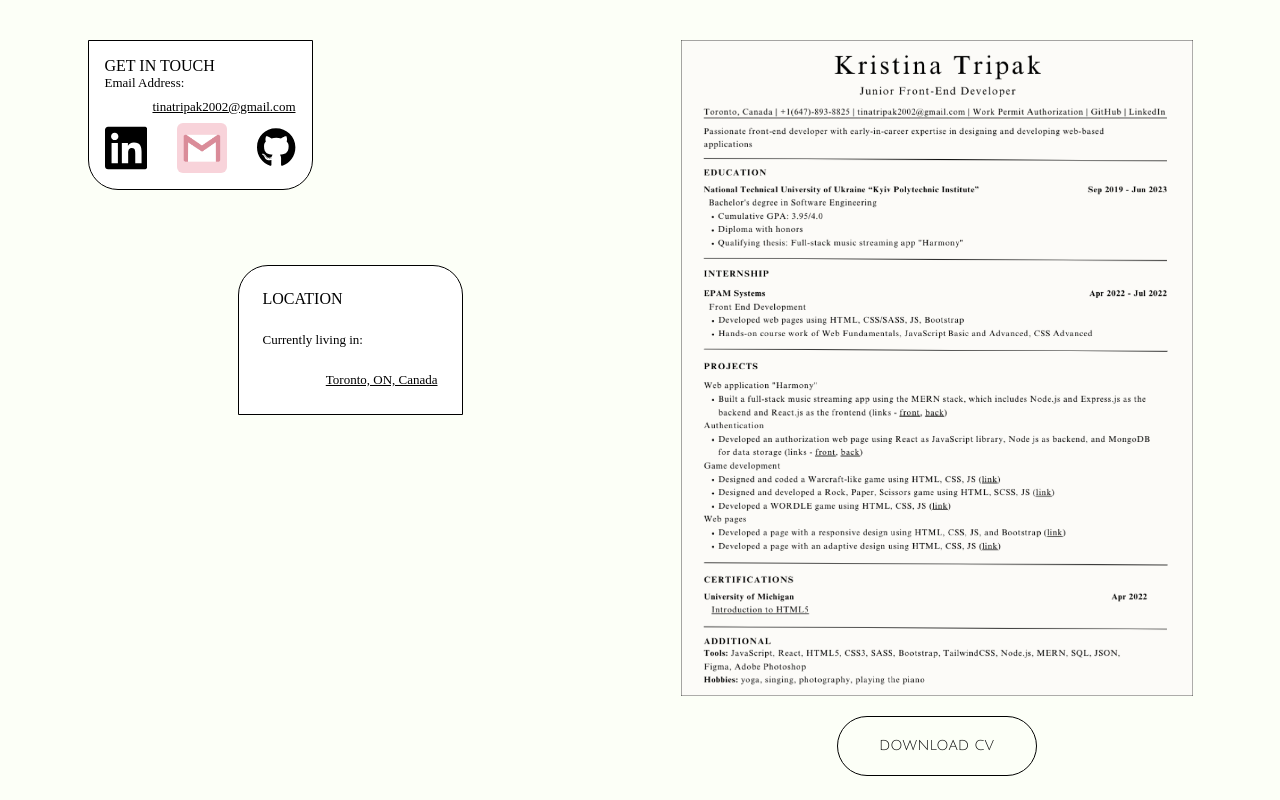
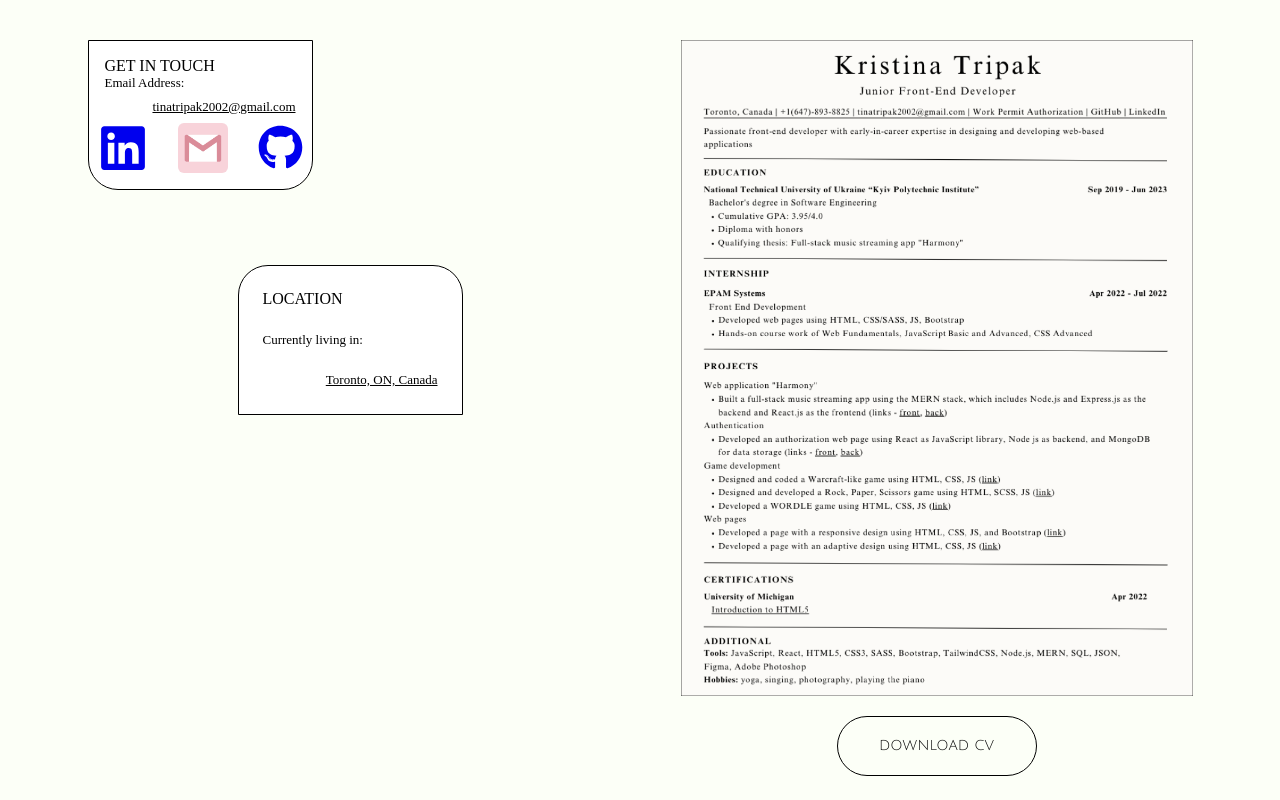
Before and after one commit to tinatripak/POTFOLIO, a React (Create React App) app: page / in a window 1280 px wide. Shown: the part 5279-6079 px from the top of the page. Built offline with nearby package versions, Linux system fonts and the light colour scheme; a web font is replaced by a local one.

Commit message:
fixed cv and links

```diff
--- a/src/components/Contact/Contact.jsx
+++ b/src/components/Contact/Contact.jsx
@@ -14,12 +14,18 @@ const Contact = () => {
             <p className={classes.emailAddress}>Email Address:</p>
             <p className={classes.myEmail}>tinatripak2002@gmail.com</p>
             <div className={classes.icons}>
-              <FaLinkedin size={50}/>
-              <img
-                src={process.env.PUBLIC_URL + "/images/gmailIcon.jpeg"}
-                alt="gmail icon"
-              />
-              <FaGithub size={45}/>
+              <a href="https://www.linkedin.com/in/kristina-tripak-967387222/">
+                <FaLinkedin size={50} />
+              </a>
+              <a href="mailto: tinatripak2002@gmail.com">
+                <img
+                  src={process.env.PUBLIC_URL + "/images/gmailIcon.jpeg"}
+                  alt="gmail icon"
+                />
+              </a>
+              <a href="https://github.com/tinatripak">
+                <FaGithub size={45} />
+              </a>
             </div>
           </div>
           <div className={classes.location}>
@@ -29,8 +35,17 @@ const Contact = () => {
           </div>
         </div>
         <div className={classes.resume}>
-          <img src={process.env.PUBLIC_URL + "/images/resume.png"} alt="Resume" /><br/>
-          <a href={process.env.PUBLIC_URL + "/Kristina_Tripak_CV.pdf"} download="Kristina_Tripak_CV.pdf">DOWNLOAD CV</a>
+          <img
+            src={process.env.PUBLIC_URL + "/images/resume.png"}
+            alt="Resume"
+          />
+          <br />
+          <a
+            href={process.env.PUBLIC_URL + "/Kristina_Tripak_CV.pdf"}
+            download="Kristina_Tripak_CV.pdf"
+          >
+            DOWNLOAD CV
+          </a>
         </div>
       </div>
     </section>
```
Also changed, not shown: 1 other file (tests, documents, lock files or other folders).
